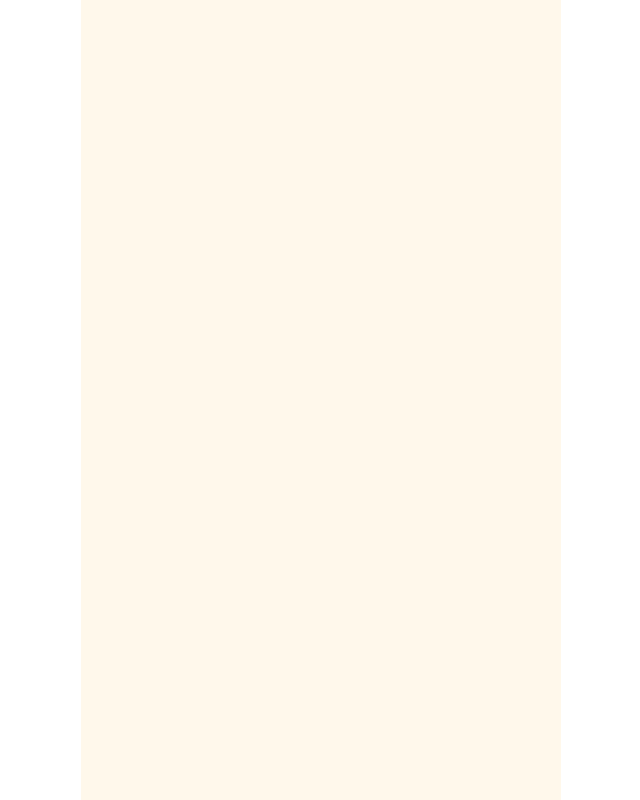
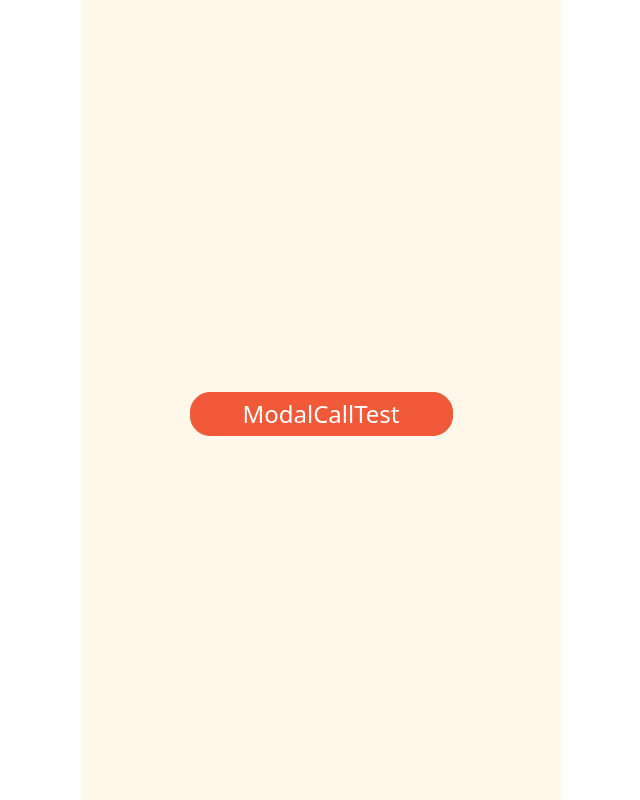
Before and after one commit to memory-makers/rolling-paper, a React (Vite) app: page /modalCallTest in a window 1280 px wide. Before the commit this address had no page. Shown: the whole page, without its empty margins (319-959 px from the left). Built offline with nearby package versions, Linux system fonts and the light colour scheme; a web font is replaced by a local one.

Commit message:
Feat: 모달 호출 테스트 페이지 생성

```diff
--- /dev/null
+++ b/src/pages/ModalTest/ModalCallTest.tsx
@@ -0,0 +1,20 @@
+import { ModalButton } from '@/components/Modal/ModalItem';
+import { useCallback, useState } from 'react'
+import CreateRoll from '../CreateRoll'
+
+const ModalCallTest = () => {
+  const [isModalOpen, setIsModalOpen] = useState(false);
+
+  const handleClickButton = useCallback(() => {
+    setIsModalOpen((prev) => !prev);
+  }, [isModalOpen]);
+
+  return (
+    <>
+      <ModalButton type='button' onClick={handleClickButton}>ModalCallTest</ModalButton>
+      {isModalOpen && <CreateRoll setIsModalOpen={setIsModalOpen} />}
+    </>
+  )
+}
+
+export default ModalCallTest
--- a/src/pages/Routes.tsx
+++ b/src/pages/Routes.tsx
@@ -7,7 +7,7 @@ import RollingPaper from './RollingPaper'
 import SendError from './SendError'
 import SendSuccess from './SendSuccess'
 import ModalTest from './ModalTest/ModalTest'
-import MakeRoll from './CreateRoll/MakeRoll'
+import ModalCallTest from './ModalTest/ModalCallTest'
 
 export const Routes = () => {
   return (
@@ -20,7 +20,7 @@ export const Routes = () => {
         <Route path="/sendSuccess" element={<SendSuccess />} />
         <Route path="/sendError" element={<SendError />} />
         <Route path="/modalTest" element={<ModalTest />} />
-        <Route path="/modalTest-makeroll" element={<MakeRoll />} />
+        <Route path="/modalCallTest" element={<ModalCallTest/>} />
       </ReactRouterRoutes>
     </BrowserRouter>
   )
```
